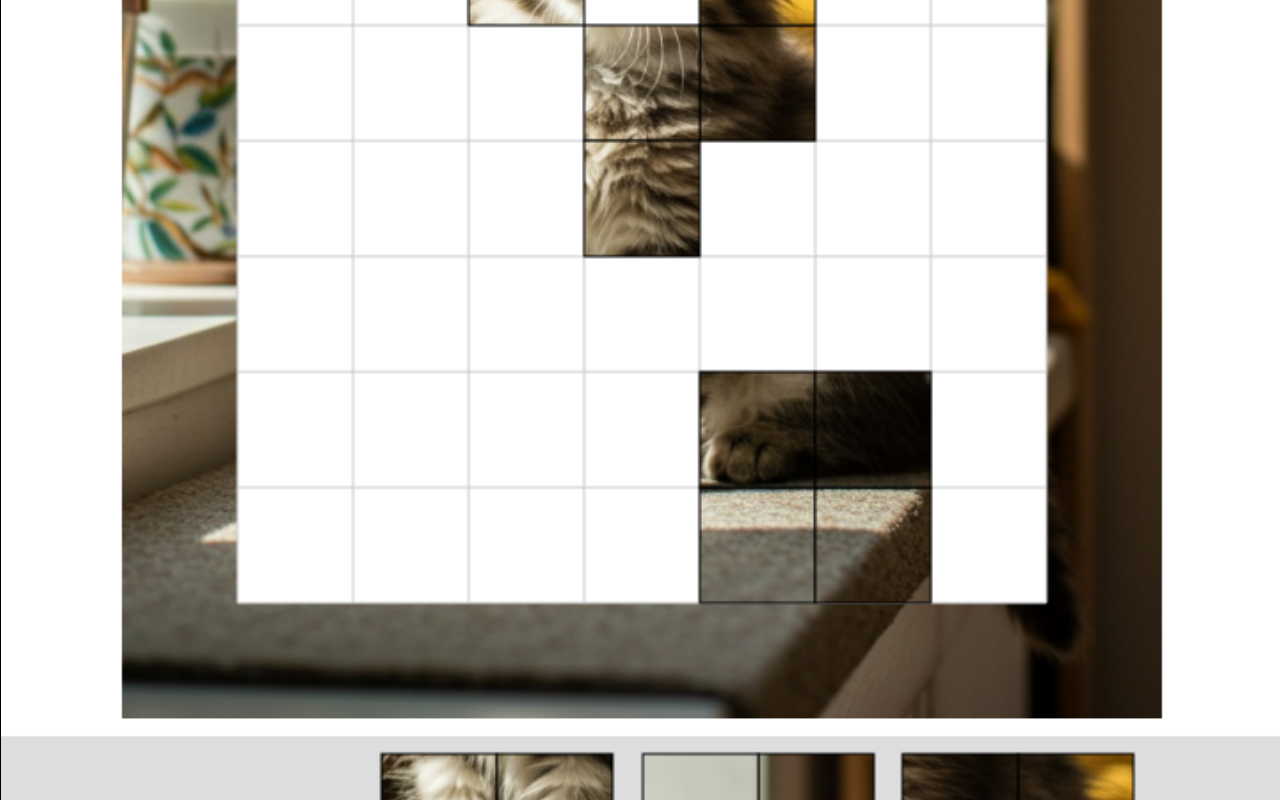
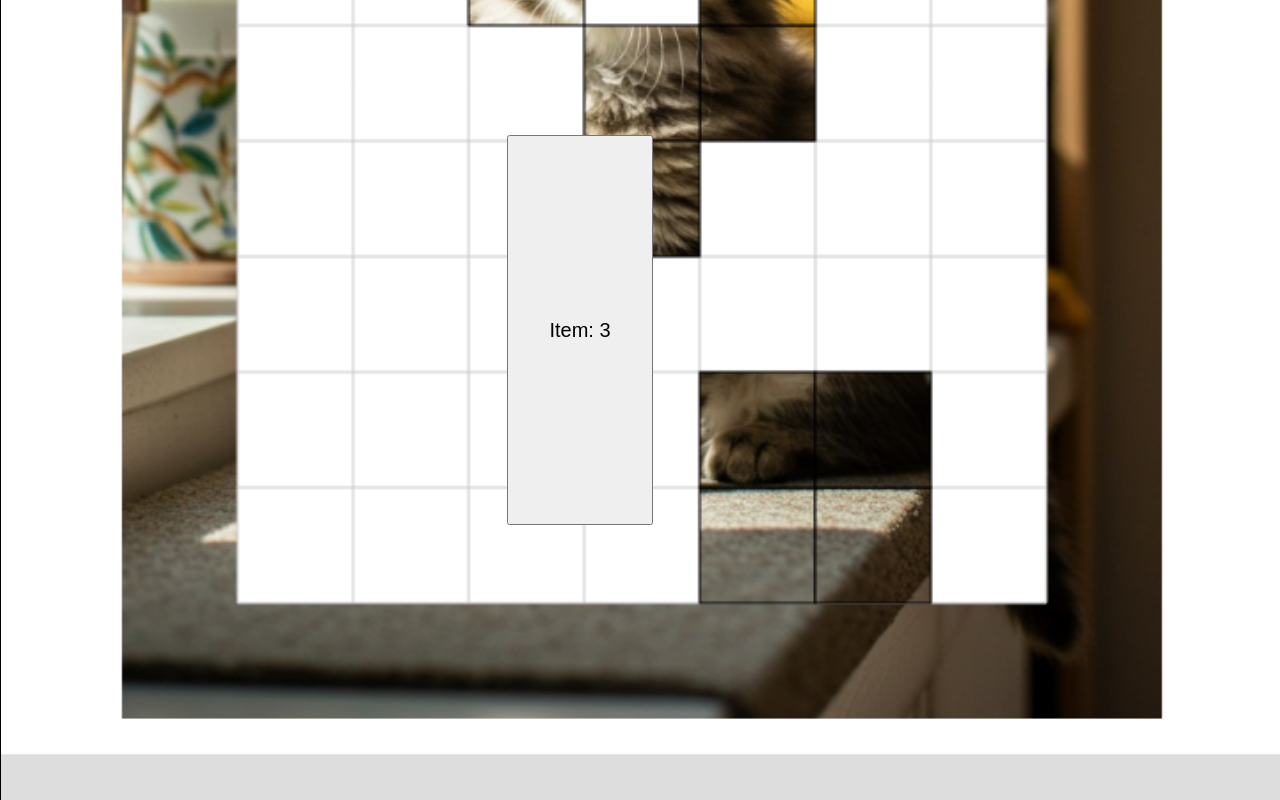
Before and after one commit to akioueyama/gridpuzzle_test, a plain HTML site: page index.html in a window 1280 px wide. Shown: the part 660-1460 px from the top of the page. Drawn offline with Linux system fonts and the light colour scheme.

Commit message:
Add files via upload

```diff
--- a/index.html
+++ b/index.html
@@ -2,12 +2,12 @@
 <html lang="ja">
 <head>
   <meta charset="UTF-8">
-  <!-- スマートフォン向けレスポンシブ -->
+  <!-- レスポンシブ設定 -->
   <meta name="viewport" content="width=device-width, initial-scale=1.0">
   <title>パズルゲーム (フレーム付き・タイマー・Item機能)</title>
   <style>
     body { margin: 0; padding: 0; position: relative; }
-    /* キャンバス内部解像度は720×880。画面横幅いっぱいに表示 */
+    /* キャンバス内部解像度は720×1200。横幅いっぱいに表示 */
     canvas {
       border: 1px solid #000;
       display: block;
@@ -17,7 +17,7 @@
       height: auto;
       touch-action: none;
     }
-    /* タイマー表示（上部中央） */
+    /* タイマー表示：上部中央 */
     #timerDisplay {
       position: absolute;
       top: 10px;
@@ -37,19 +37,19 @@
     #replayButton { top: 50%; left: 50%; transform: translate(-50%, -50%); }
     #continueButton { left: 30%; top: 50%; transform: translate(-50%, -50%); }
     #exitButton { right: 30%; top: 50%; transform: translate(50%, -50%); }
-    /* Itemボタン：キャンバス下部に文書フロー内で表示 */
+    /* Itemボタンは右側トレイ領域に配置 */
     #itemButton {
-      display: block;
-      margin: 20px auto;
+      position: absolute;
       font-size: 20px;
-      padding: 10px 20px;
+      padding: 10px;
+      z-index: 11;
     }
   </style>
 </head>
 <body>
   <div id="timerDisplay">5:00</div>
-  <!-- キャンバス内部解像度 720×880 -->
-  <canvas id="gameCanvas" width="720" height="880"></canvas>
+  <!-- キャンバス内部解像度を720×1200に変更 -->
+  <canvas id="gameCanvas" width="720" height="1200"></canvas>
   <button id="replayButton">Replay</button>
   <button id="continueButton">Continue</button>
   <button id="exitButton">Exit</button>
@@ -57,55 +57,57 @@
   <script>
     (function(){
       // --- キャンバス・レイアウト設定 ---
-      var canvasWidth = 720, canvasHeight = 880;
+      var canvasWidth = 720, canvasHeight = 1200;
       var canvas = document.getElementById("gameCanvas");
       var ctx = canvas.getContext("2d");
 
-      // 固定のブロックサイズ（1セルのサイズ）
-      var blockSize = 65;  // この値を調整すればグリッドのサイズが変わります
+      // 固定のブロックサイズ（1セルのサイズ）を65pxとします
+      var blockSize = 65;
 
-      // 完成形は 9列×11行とします（外枠も含む）
-      var boardWidth = 9 * blockSize;    // 9セル分
-      var boardHeight = 11 * blockSize;    // 11セル分
-
-      // ユーザー側の余白（フレームの外側）は、左右に (canvasWidth - boardWidth)/2
+      // ボードは9×11セル（外枠含む）
+      var boardWidth = 9 * blockSize;    // 585px
+      var boardHeight = 11 * blockSize;    // 715px
+      // キャンバス横幅720pxに対して左右余白を計算
       var boardOffsetX = Math.round((canvasWidth - boardWidth) / 2);
-      // 上部はタイマーの下余白として固定
-      var topMargin = 60;
+      var topMargin = 60; // タイマー下余白
       var boardOffsetY = topMargin;
 
-      /*
-         内側エリアは、外枠1セル分を除いた部分
-         ・内側の横セル数 = 9 - 2 = 7
-         ・内側の縦セル数 = 11 - 2 = 9
-      */
+      // 内側エリア（パズル本体）は外枠1セルを除く：7×9セル
       var innerX = boardOffsetX + blockSize;
       var innerY = boardOffsetY + blockSize;
-      var innerWidth = boardWidth - 2 * blockSize;   // 7 * blockSize
-      var innerHeight = boardHeight - 2 * blockSize;   // 9 * blockSize
+      var innerWidth = boardWidth - 2 * blockSize;
+      var innerHeight = boardHeight - 2 * blockSize;
 
-      // トレイ位置：ボード下端＋隙間（20px）
+      // --- トレイ設定 ---
+      // トレイエリアの高さを6ブロック分に設定（ピース全体が見えるように）
+      var trayHeight = 6 * blockSize;  // 6×65 = 390px
       var gapBetweenBoardAndTray = 20;
       var trayY = boardOffsetY + boardHeight + gapBetweenBoardAndTray;
-      // トレイのスロットは左右均等に3分割
+
+      // トレイの左側75%をピース配置領域、右側25%をItemボタン領域とする
+      var trayPiecesWidth = Math.round(boardWidth * 0.75);
+      var trayItemWidth = boardWidth - trayPiecesWidth;
+      // ピース用のスロットは3個とし、各スロットの中心座標を計算
       var traySlotsCount = 3;
       var traySlotPositions = [];
       for (var i = 0; i < traySlotsCount; i++) {
-        traySlotPositions.push({
-          x: Math.round(boardOffsetX + boardWidth * (i + 1) / (traySlotsCount + 1)),
-          y: trayY
-        });
+        var centerX = boardOffsetX + Math.round((i + 1) * (trayPiecesWidth / (traySlotsCount + 1)));
+        traySlotPositions.push({ x: centerX, y: trayY });
       }
+      // Itemボタンは右側の領域に配置
+      var itemButtonLeft = boardOffsetX + trayPiecesWidth;
+      var itemButtonTop = trayY;
 
-      // --- 内側グリッドの分割数（内側は7×9セル） ---
+      // --- 内側グリッド分割数 ---
       var innerCols = 7, innerRows = 9;
 
       // --- ゲーム状態変数 ---
       var pieces = [];
       var remainingPieces = [];
+      // traySlotsは各スロットに1ピースだけ保持（ドラッグ中のスロットは描画対象外とする）
       var traySlots = new Array(traySlotsCount).fill(null);
       var draggingPiece = null;
-      var draggingTraySlot = null;
+      var draggingTraySlot = null;  // 現在ドラッグしているピースが所属するスロットのインデックス
       var dragOffsetX = 0, dragOffsetY = 0;
 
       // --- タイマー・Item 関連 ---
@@ -120,6 +122,11 @@
       var continueButton = document.getElementById("continueButton");
       var exitButton = document.getElementById("exitButton");
       var itemButton = document.getElementById("itemButton");
+      // Itemボタンのスタイル設定
+      itemButton.style.top = itemButtonTop + "px";
+      itemButton.style.left = itemButtonLeft + "px";
+      itemButton.style.width = trayItemWidth + "px";
+      itemButton.style.height = trayHeight + "px";
 
       // --- タイマー処理 ---
       function updateTimerDisplay() {
@@ -133,9 +140,7 @@
           if (!gameOverFlag) {
             timeRemaining--;
             updateTimerDisplay();
-            if (timeRemaining <= 0) {
-              triggerGameOver();
-            }
+            if (timeRemaining <= 0) { triggerGameOver(); }
           }
         }, 1000);
       }
@@ -179,6 +184,7 @@
         var randomIndex = Math.floor(Math.random() * availablePieces.length);
         var piece = availablePieces[randomIndex];
         var slotIndex = traySlots.indexOf(piece);
+        // 一旦、該当スロットを空にする
         traySlots[slotIndex] = null;
         animatePieceToTarget(piece, function(){
           piece.placed = true;
@@ -198,41 +204,26 @@
           var t = Math.min(elapsed / duration, 1);
           piece.currentX = startX + t * (piece.targetX - startX);
           piece.currentY = startY + t * (piece.targetY - startY);
-          if (t < 1) {
-            requestAnimationFrame(animate);
-          } else {
-            callback();
-          }
+          if (t < 1) { requestAnimationFrame(animate); }
+          else { callback(); }
         }
         requestAnimationFrame(animate);
       }
 
       // --- 画像選択 ---
       var imageFiles = ["puzzle1.jpg", "puzzle2.jpg", "puzzle3.jpg", "puzzle4.jpg"];
+      // 初回はランダムに選択
       var selectedImageFile = imageFiles[Math.floor(Math.random() * imageFiles.length)];
       var puzzleImage = new Image();
       puzzleImage.src = "image/" + selectedImageFile;
-      puzzleImage.onerror = function(e) {
-        console.error("画像読み込みエラー。パスを確認してください。", e);
-      };
+      puzzleImage.onerror = function(e) { console.error("画像読み込みエラー。パスを確認してください。", e); };
       puzzleImage.onload = function() {
         initGame();
         startTimer();
         requestAnimationFrame(gameLoop);
       };
 
-      // --- getSrcScale ---
-      // puzzleImage は、もともと9×11セル分の画像と仮定
-      // 各セルのソースサイズ（外枠含む）は：
-      //  srcCellWidth = puzzleImage.width / 9, srcCellHeight = puzzleImage.height / 11
-      function getSrcScale() {
-        return {
-          cellWidth: puzzleImage.width / 9,
-          cellHeight: puzzleImage.height / 11
-        };
-      }
-
-      // --- 補助：配列シャッフル（Fisher-Yates） ---
+      // --- 補助関数：配列シャッフル ---
       function shuffle(array) {
         for (var i = array.length - 1; i > 0; i--) {
           var j = Math.floor(Math.random() * (i + 1));
@@ -242,12 +233,11 @@
         }
       }
 
-      // --- createPieces ---
-      // puzzleImage の内側部分（外枠を除く：つまり9×11セルのうち、左右上下1セル分除いた領域）を7×9セルに分割してピースを生成
+      // --- ピース作成 ---
       function createPieces() {
         pieces = [];
-        var gridRows = innerRows;  // 9
-        var gridCols = innerCols;  // 7
+        var gridRows = innerRows; // 9
+        var gridCols = innerCols; // 7
         var grid = [];
         for (var r = 0; r < gridRows; r++) {
           grid[r] = [];
@@ -298,7 +288,6 @@
             pieces.push(newPiece);
           }
         });
-        // 各ピースごとに、含まれるセルの最小・最大の行・列を求め、配置領域のサイズを決定
         pieces.forEach(function(piece) {
           var minR = Infinity, minC = Infinity, maxR = -1, maxC = -1;
           piece.cells.forEach(function(cell) {
@@ -311,10 +300,8 @@
           piece.minC = minC;
           piece.maxR = maxR;
           piece.maxC = maxC;
-          // 各ピースの配置サイズは (maxC - minC + 1) * blockSize
           piece.width = (maxC - minC + 1) * blockSize;
           piece.height = (maxR - minR + 1) * blockSize;
-          // ピースの目標配置位置は、内側エリア内で、セル番号に blockSize を掛けた位置
           piece.targetX = innerX + (minC * blockSize);
           piece.targetY = innerY + (minR * blockSize);
           piece.placed = false;
@@ -323,11 +310,12 @@
         shuffle(remainingPieces);
       }
 
-      // --- initGame ---
+      // --- ゲーム初期化 ---
       function initGame() {
         createPieces();
         timeRemaining = 300;
         updateTimerDisplay();
+        // タイマーは新たにスタート
         startTimer();
         gameOverFlag = false;
         itemCount = 3;
@@ -335,7 +323,7 @@
         replayButton.style.display = "none";
         continueButton.style.display = "none";
         exitButton.style.display = "none";
-        // ヒント配置：まず内側エリアの中心に近い2個を配置
+        // ヒントとして内側エリアの中心付近から2個配置
         var centerX = innerX + innerWidth / 2;
         var centerY = innerY + innerHeight / 2;
         var sortedPieces = pieces.slice().sort(function(a, b) {
@@ -369,18 +357,20 @@
             randomPiece.placed = true;
           }
         }
+        // 初期状態では各トレイスロットに1ピースずつ配置
         traySlots = [null, null, null];
         addPieceToTrayAtSlot(0);
         addPieceToTrayAtSlot(1);
         addPieceToTrayAtSlot(2);
       }
 
-      // --- addPieceToTrayAtSlot ---
+      // --- トレイへのピース配置 ---
       function addPieceToTrayAtSlot(slotIndex) {
         if (remainingPieces.length > 0) {
           var piece = remainingPieces.pop();
-          piece.initialX = traySlotPositions[slotIndex].x;
-          piece.initialY = traySlotPositions[slotIndex].y;
+          // スロットの中心座標からピースのサイズの半分を引いて中央配置
+          piece.initialX = traySlotPositions[slotIndex].x - piece.width / 2;
+          piece.initialY = trayY + (trayHeight - piece.height) / 2;
           piece.currentX = piece.initialX;
           piece.currentY = piece.initialY;
           piece.traySlot = slotIndex;
@@ -388,7 +378,7 @@
         }
       }
 
-      // --- getEventPos ---
+      // --- 入力イベント補助 ---
       function getEventPos(e) {
         var rect = canvas.getBoundingClientRect();
         var scaleX = canvas.width / rect.width;
@@ -407,13 +397,13 @@
         return pos;
       }
 
-      // --- pointInPiece ---
       function pointInPiece(x, y, piece) {
         return (x >= piece.currentX && x <= piece.currentX + piece.width &&
                 y >= piece.currentY && y <= piece.currentY + piece.height + blockSize);
       }
 
       // --- マウス・タッチ操作 ---
+      // 【変更①】ドラッグ開始時はトレイ内のピースを削除せず、ドラッグ対象として記録する
       canvas.addEventListener("mousedown", function(e) {
         if (gameOverFlag) return;
         var pos = getEventPos(e);
@@ -424,7 +414,6 @@
             draggingTraySlot = i;
             dragOffsetX = pos.x - piece.currentX;
             dragOffsetY = pos.y - piece.currentY;
-            traySlots[i] = null;
             break;
           }
         }
@@ -442,18 +431,21 @@
         if (draggingPiece) {
           var pos = getEventPos(e);
           var tolerance = 0.8 * blockSize;
+          // ドロップ位置が目標（ボード上の正解位置）に近ければ配置成功
           if (Math.abs(draggingPiece.currentX - draggingPiece.targetX) < tolerance &&
               Math.abs(draggingPiece.currentY - draggingPiece.targetY) < tolerance) {
             draggingPiece.currentX = draggingPiece.targetX;
             draggingPiece.currentY = draggingPiece.targetY;
             draggingPiece.placed = true;
             if (navigator.vibrate) { navigator.vibrate(50); }
+            // 成功時は該当トレイスロットをクリアし、新たに補充
+            traySlots[draggingTraySlot] = null;
             addPieceToTrayAtSlot(draggingTraySlot);
             checkGameComplete();
           } else {
-            draggingPiece.currentX = traySlotPositions[draggingTraySlot].x;
-            draggingPiece.currentY = traySlotPositions[draggingTraySlot].y;
-            traySlots[draggingTraySlot] = draggingPiece;
+            // 失敗時は元のトレイ位置に戻す
+            draggingPiece.currentX = traySlotPositions[draggingTraySlot].x - draggingPiece.width / 2;
+            draggingPiece.currentY = trayY + (trayHeight - draggingPiece.height) / 2;
           }
           draggingPiece = null;
           draggingTraySlot = null;
@@ -461,9 +453,8 @@
       });
       canvas.addEventListener("mouseleave", function(e) {
         if (draggingPiece) {
-          draggingPiece.currentX = traySlotPositions[draggingTraySlot].x;
-          draggingPiece.currentY = traySlotPositions[draggingTraySlot].y;
-          traySlots[draggingTraySlot] = draggingPiece;
+          draggingPiece.currentX = traySlotPositions[draggingTraySlot].x - draggingPiece.width / 2;
+          draggingPiece.currentY = trayY + (trayHeight - draggingPiece.height) / 2;
           draggingPiece = null;
           draggingTraySlot = null;
         }
@@ -479,7 +470,6 @@
             draggingTraySlot = i;
             dragOffsetX = pos.x - piece.currentX;
             dragOffsetY = pos.y - piece.currentY;
-            traySlots[i] = null;
             break;
           }
         }
@@ -505,19 +495,19 @@
             draggingPiece.currentY = draggingPiece.targetY;
             draggingPiece.placed = true;
             if (navigator.vibrate) { navigator.vibrate(50); }
+            traySlots[draggingTraySlot] = null;
             addPieceToTrayAtSlot(draggingTraySlot);
             checkGameComplete();
           } else {
-            draggingPiece.currentX = traySlotPositions[draggingTraySlot].x;
-            draggingPiece.currentY = traySlotPositions[draggingTraySlot].y;
-            traySlots[draggingTraySlot] = draggingPiece;
+            draggingPiece.currentX = traySlotPositions[draggingTraySlot].x - draggingPiece.width / 2;
+            draggingPiece.currentY = trayY + (trayHeight - draggingPiece.height) / 2;
           }
           draggingPiece = null;
           draggingTraySlot = null;
         }
       });
 
-      // --- checkGameComplete ---
+      // --- ゲームクリア判定 ---
       function checkGameComplete() {
         var allPlaced = pieces.every(function(piece) { return piece.placed; });
         if (allPlaced) {
@@ -526,9 +516,9 @@
         }
       }
 
-      // --- gameLoop & draw ---
+      // --- メインループと描画 ---
       function gameLoop() {
-        // 補充：トレイの空いたスロットに残りのピースがあれば自動補充
+        // 自動補充：空のトレイスロットに対してのみ補充（ドラッグ中のスロットはそのまま）
         for (var i = 0; i < traySlots.length; i++) {
           if (!traySlots[i] && remainingPieces.length > 0) {
             addPieceToTrayAtSlot(i);
@@ -540,18 +530,22 @@
       function draw() {
         ctx.clearRect(0, 0, canvas.width, canvas.height);
         drawBoard();
+        // ボード上に配置済みのピースを描画
         pieces.forEach(function(piece) {
           if (piece.placed) { drawPiece(piece); }
         });
+        // トレイ背景
         ctx.fillStyle = "#ddd";
-        ctx.fillRect(0, trayY - 10, canvas.width, canvas.height - trayY + 10);
+        ctx.fillRect(0, trayY, canvas.width, trayHeight);
+        // トレイ内の各スロットについて、ドラッグ中のスロットは除外して描画
         for (var i = 0; i < traySlots.length; i++) {
-          if (traySlots[i]) { drawPiece(traySlots[i]); }
+          if (traySlots[i] && i !== draggingTraySlot) { drawPiece(traySlots[i]); }
         }
+        // ドラッグ中のピースは最後に描画
         if (draggingPiece) { drawPiece(draggingPiece); }
       }
 
-      // --- drawBoard ---
+      // --- ボード描画 ---
       function drawBoard() {
         var srcCellWidth = puzzleImage.width / 9;
         var srcCellHeight = puzzleImage.height / 11;
@@ -595,10 +589,8 @@
         }
       }
 
-      // --- drawPiece ---
+      // --- ピース描画 ---
       function drawPiece(piece) {
-        // puzzleImage の内側部分（外枠を除く領域）は、
-        // ソース領域は、(puzzleImage.width - 2*srcCellWidth)×(puzzleImage.height - 2*srcCellHeight)
         var srcCellWidth = puzzleImage.width / 9;
         var srcCellHeight = puzzleImage.height / 11;
         var srcInnerX = srcCellWidth;
@@ -620,11 +612,24 @@
         });
       }
 
-      function gameLoop() {
-        draw();
-        requestAnimationFrame(gameLoop);
-      }
+      // --- Replayボタンのクリックイベント追加 ---
+      replayButton.addEventListener("click", function() {
+        // まずタイマー停止
+        clearInterval(timerInterval);
+        // 新たな画像ファイルを現在のものと異なるものから選択
+        var newFile;
+        do {
+          newFile = imageFiles[Math.floor(Math.random() * imageFiles.length)];
+        } while(newFile === selectedImageFile && imageFiles.length > 1);
+        selectedImageFile = newFile;
+        // 画像のパスを更新（puzzleImage.onload で initGame() が呼ばれる）
+        puzzleImage.src = "image/" + selectedImageFile;
+        // Replayボタンは非表示にする
+        replayButton.style.display = "none";
+      });
 
+      // メインループ開始
+      requestAnimationFrame(gameLoop);
     })();
   </script>
 </body>
```
